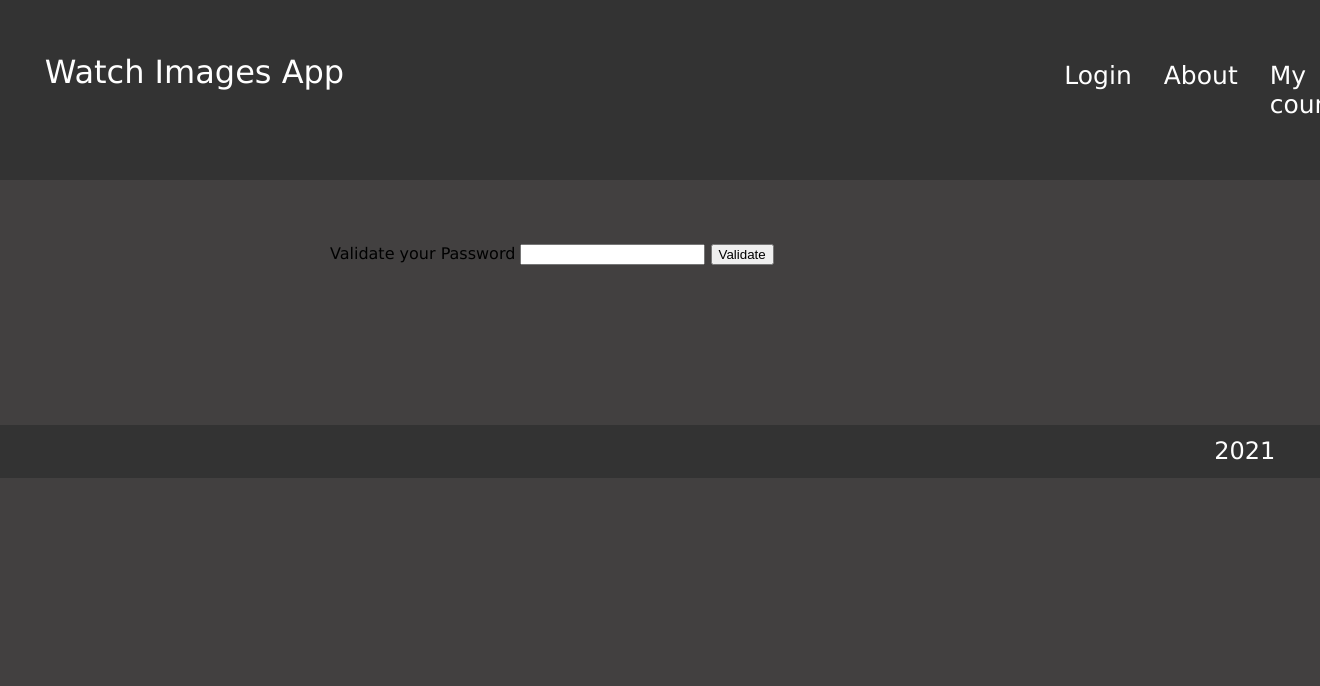
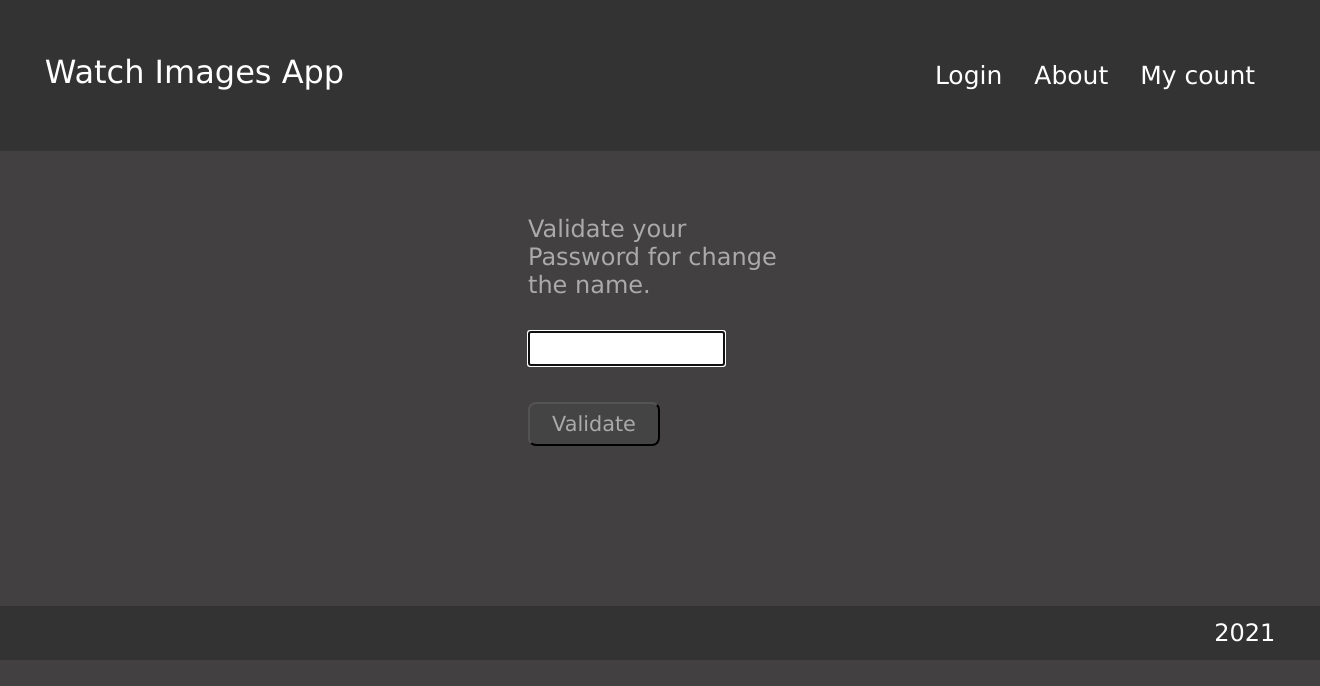
Before and after one commit to EduardYan/flask-login-app, a Flask app: page /validate-password-for-name/1 in a window 1320 px wide; the page is wider, and only the part inside the window is pictured. Shown: the top 686 px of that part. Run offline with Flask 3, Linux system fonts and the light colour scheme; data comes from the database, SQL or seed files in the repository; both versions use the stored data as it was after the commit.

Commit message:
version stable with documentation added

```diff
--- a/app.py
+++ b/app.py
@@ -7,8 +7,8 @@ from flask import Flask, render_template, request, redirect, url_for, flash
 from models.user import User
 from models.password import Password
 from models.database import DataBase, DB_PATH
+from data.messages import MESSAGES_ERRORS
 from bcrypt import checkpw, gensalt, hashpw
-from data.messages import MESSAGES_ERRORS
 
 # variable for the visits
 visits = 0
@@ -35,14 +35,17 @@ def home(name):
   # getting the users and names for validat
   users_list = db.select('SELECT * FROM users')
   names_list= [user[1] for user in users_list]
+  user = db.select(f'SELECT id, name FROM users WHERE(name = "{name}")')[0]
+  db.close()
 
 
   # validating if the name passed in the url is in the database
   if name in names_list:
-    return render_template('index.html', username = name)
+    print(user)
+    return render_template('index.html', user = user)
 
   else:
-    return render_template('not-log.html')
+    return render_template('errors/not-log.html')
 
 @app.route('/login', methods = ['GET'])
 def login():
@@ -92,6 +95,7 @@ def save_user():
 
       return redirect(url_for('save_user'))
 
+    # in case the password is short
     elif not len(password) > 5:
       flash(MESSAGES_ERRORS['less-characters'])
       return redirect(url_for('save_user'))
@@ -103,16 +107,21 @@ def save_user():
 
       return redirect(f'/home/{user.name}') # rediricting with the route in the name of the user
 
-@app.route('/about')
-def about():
+@app.route('/about/<string:name>')
+def about(name):
   """
   This route is for render
   the about page.
   """
-  return render_template('about.html')
+
+  db = DataBase(DB_PATH)
+  user = db.select(f'SELECT id, name FROM users WHERE(name = "{name}")')[0]
+  db.close()
+
+  return render_template('about.html', user = user)
 
 
-@app.route('/mycount/<string:name>')
+@app.route('/mycount/<string:name>', methods = ['GET'])
 def my_acount(name):
   """
   This route is for show the count
@@ -134,11 +143,11 @@ def change_password_template(id):
   """
 
   db = DataBase(DB_PATH)
-  user = db.select(f'SELECT id FROM users WHERE(id = {id})')[0]
+  user = db.select(f'SELECT id, name FROM users WHERE(id = {id})')[0]
   db.close()
 
   # return render_template('change-password.html', user = user)
-  return render_template('change-password.html', user = user)
+  return render_template('forms/change-password.html', user = user)
 
 @app.route('/validate-password/<string:id>', methods= ['GET'])
 def validate_password_template(id):
@@ -148,10 +157,10 @@ def validate_password_template(id):
   """
 
   db = DataBase(DB_PATH)
-  user = db.select(f'SELECT id FROM users WHERE(id = {id})')[0]
+  user = db.select(f'SELECT id, name FROM users WHERE(id = {id})')[0]
   db.close()
 
-  return render_template('validate-password.html', user = user)
+  return render_template('forms/validate-password.html', user = user)
 
 @app.route('/validate-password/<string:id>', methods = ['POST'])
 def validate_password(id):
@@ -182,10 +191,10 @@ def validate_password_for_name_template(id):
   """
 
   db = DataBase(DB_PATH)
-  user = db.select(f'SELECT id FROM users WHERE(id = {id})')[0]
+  user = db.select(f'SELECT id, name FROM users WHERE(id = {id})')[0]
   db.close()
 
-  return render_template('validate-password-for-name.html', user = user)
+  return render_template('forms/validate-password-for-name.html', user = user)
 
 @app.route('/validate-password-for-name/<string:id>', methods = ['POST'])
 def validate_password_for_name(id):
@@ -226,13 +235,10 @@ def change_password(id):
 
   salt = gensalt()
   new_password = hashpw(new_password.encode(), salt)
-
   new_password = Password(new_password)
 
   db.update(f'UPDATE users SET password = "{new_password.content}" WHERE(id = {user[0]})')
-
   user = db.select(f'SELECT name FROM users WHERE(id = {id})')[0]
-
   db.close()
 
   flash('Password Updated')
@@ -251,7 +257,7 @@ def change_name_template(id):
   user = db.select(f'SELECT id, name FROM users WHERE(id = {id})')[0]
   db.close()
 
-  return render_template('change-name.html',  user = user)
+  return render_template('forms/change-name.html',  user = user)
 
 @app.route('/change-name/<string:id>', methods = ['POST'])
 def change_name(id):
@@ -282,8 +288,6 @@ def change_name(id):
   return redirect(f'/home/{user[0]}')
 
 
-
-
 if __name__== '__main__':
   # running the server
   app.run(host = '0.0.0.0', port = 4000, debug = True)
--- /dev/null
+++ b/static/css/forms.css
@@ -0,0 +1,70 @@
+/*
+  These are the styles
+  for the formularies of data.
+*/
+
+
+/* FORMULARY */
+.container form {
+  transition: background-color .3s ease;
+  font-family: Verdana, Geneva, Tahoma, sans-serif;
+  padding: 0 30%;
+}
+
+.container form h1 {
+  transition: color .3s ease;
+  font-size: 2rem;
+  color: #aaa;
+}
+
+.container form h1:hover {
+  cursor: pointer;
+  color: #888;
+}
+
+.container form p {
+  transition: color .3s ease;
+  color: #aaa;
+  font-size: 1.5rem;
+}
+
+.container form p:hover {
+  cursor: pointer;
+  color: #888;
+}
+
+.container form label {
+  transition: color .3s ease;
+  margin-bottom: 2rem;
+  font-size: 1.5rem;
+  color: #aaa;
+  display: block;
+}
+
+.container form label:hover {
+  cursor: pointer;
+  color: #777;
+}
+
+.container form input {
+  padding: 0.5rem;
+  display: block;
+  margin-bottom: 2.3rem;
+}
+
+.container form button {
+  width: 50%;
+  font-family: Verdana, Geneva, Tahoma, sans-serif;
+  font-size: 1.3rem;
+  background-color: #444444;
+  border-radius: 0.5rem;
+  padding: 0.5rem;
+  transition: background-color .3s ease;
+  color: #aaa;
+}
+
+.container form button:hover {
+  cursor: pointer;
+  background-color: #333333;
+  box-shadow: 0.5rem 0.5rem rgba(0, 0, 0, 0.3);
+}
--- a/static/css/main.css
+++ b/static/css/main.css
@@ -21,7 +22,7 @@ header .nav-main {
   padding: 0.8rem;
   background-color: #333;
   display: grid;
-  grid-template-columns: 80% 20%;
+  grid-template-columns: 70% 30%;
 }
 
 header .nav-main .nav-left, header .nav-main .nav-rigth {
--- a/templates/change-name.html
+++ b/templates/forms/change-name.html
@@ -1,7 +1,13 @@
 {% extends 'layout.html' %}
 
+<!-- THIS IS THE PAGE FOR CHANGE THE NAME -->
+
 {% block content %}
+<!-- CUSTOM STYLE -->
+<link rel="stylesheet" href="{{ url_for('static', filename = 'css/forms.css') }}">
+
 <div class="container">
+  <!-- FORM FOR THE DATA -->
   <form action="/change-name/{{ user[0] }}" method="POST">
     <h1>Put the new name</h1>
 
--- a/templates/change-password.html
+++ b/templates/forms/change-password.html
@@ -1,6 +1,11 @@
 {% extends 'layout.html' %}
 
+<!-- THIS IS THE PAGE FOR CHANGE THE PASSWORD -->
+
 {% block content %}
+<!-- CUSTOM STYLE -->
+<link rel="stylesheet" href="{{ url_for('static', filename = 'css/forms.css') }}">
+
 <div class="container">
   <form action="/change-password/{{ user[0] }}" method="POST">
     <h1>Put the new password</h1>
@@ -11,4 +16,5 @@
 
   </form>
 </div>
+
 {% endblock %}
--- a/templates/validate-password.html
+++ b/templates/forms/validate-password-for-name.html
@@ -2,8 +2,9 @@
 
 {% block content %}
 
-<!-- STYLE FOR THE MESSAGES VIEW -->
+<!-- CUSTOM STYLE -->
 <link rel="stylesheet" href="{{ url_for('static', filename = 'css/login.css') }}">
+<link rel="stylesheet" href="{{ url_for('static', filename = 'css/forms.css') }}">
 
 <!-- SHOWING MESSAGES IF EXISTS -->
 {% with messages = get_flashed_messages()[0] %}
@@ -16,9 +17,9 @@
 {% endwith %}
 
 <div class="container">
-  <form action="/validate-password/{{ user[0] }}" method="POST">
-    <label for="password-to-validate">Validate your Password</label>
-    <input id="password-to-validate" name="password-to-validate" type="password">
+  <form action="/validate-password-for-name/{{ user[0] }}" method="POST">
+    <label for="password-to-validate">Validate your Password for change the name.</label>
+    <input id="password-to-validate" name="password-to-validate" type="password" autofocus>
 
     <button type="submit">Validate</button>
 
--- a/templates/validate-password-for-name.html
+++ b/templates/forms/validate-password.html
@@ -1,10 +1,13 @@
 {% extends 'layout.html' %}
 
+<!-- THIS IS THE PAGE FOR VALIDATE THE PASSWORD FOR CHANGE THE
+PASSWORD -->
 
 {% block content %}
 
-<!-- STYLE FOR THE MESSAGES VIEW -->
+<!-- CUSTOM STYLE -->
 <link rel="stylesheet" href="{{ url_for('static', filename = 'css/login.css') }}">
+<link rel="stylesheet" href="{{ url_for('static', filename = 'css/forms.css') }}">
 
 <!-- SHOWING MESSAGES IF EXISTS -->
 {% with messages = get_flashed_messages()[0] %}
@@ -17,9 +20,9 @@
 {% endwith %}
 
 <div class="container">
-  <form action="/validate-password-for-name/{{ user[0] }}" method="POST">
+  <form action="/validate-password/{{ user[0] }}" method="POST">
     <label for="password-to-validate">Validate your Password</label>
-    <input id="password-to-validate" name="password-to-validate" type="password">
+    <input id="password-to-validate" name="password-to-validate" type="password" autofocus>
 
     <button type="submit">Validate</button>
 
--- a/templates/login.html
+++ b/templates/login.html
@@ -5,6 +5,7 @@
   <meta http-equiv="X-UA-Compatible" content="IE=edge">
   <meta name="viewport" content="width=device-width, initial-scale=1.0">
   <title>Login</title>
+  <!-- STYLES -->
   <link rel="stylesheet" href="{{ url_for('static', filename = 'css/login.css') }}">
 </head>
 <body>
--- a/templates/partials/_nav.html
+++ b/templates/partials/_nav.html
@@ -4,7 +4,7 @@
 
     <ul class="nav-left">
       <li>
-        <a href="/home/{{ username }}">Watch Images App</a>
+        <a href="/home/{{ user[1] }}">Watch Images App</a>
       </li>
     </ul>
 
@@ -14,10 +14,10 @@
 
       </li>
       <li>
-        <a href="{{ url_for('about') }}">About</a>
+        <a href="/about/{{ user[1] }}">About</a>
       </li>
       <li>
-        <a href="/mycount/{{ username }}">My count</a>
+        <a href="/mycount/{{ user[1] }}">My count</a>
       </li>
     </ul>
 
```
Also changed, not shown: other parts of static/css/main.css (+31 -1 lines), static/css/count.css (added, +56 -0 lines), templates/count.html (+8 -0 lines), templates/index.html (+10 -0 lines), database/users.db, templates/errors/not-log.html (renamed from templates/not-log.html), templates/errors/pass-incorrect.html (renamed from templates/pass-incorrect.html).
